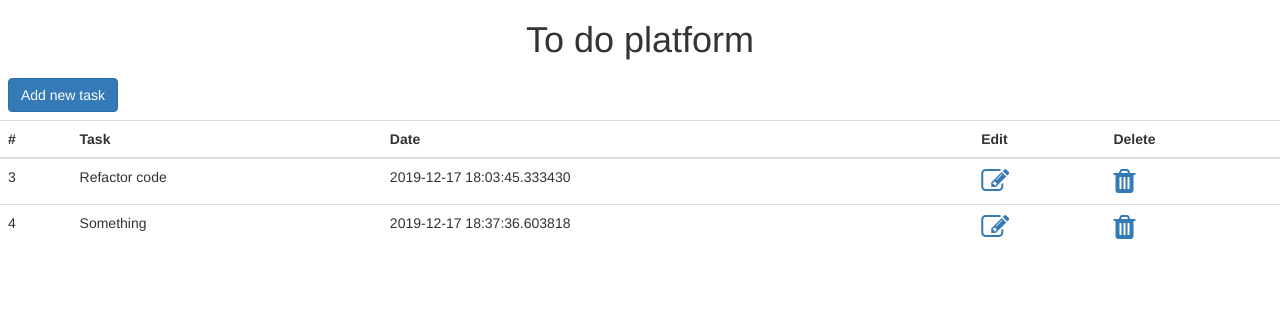
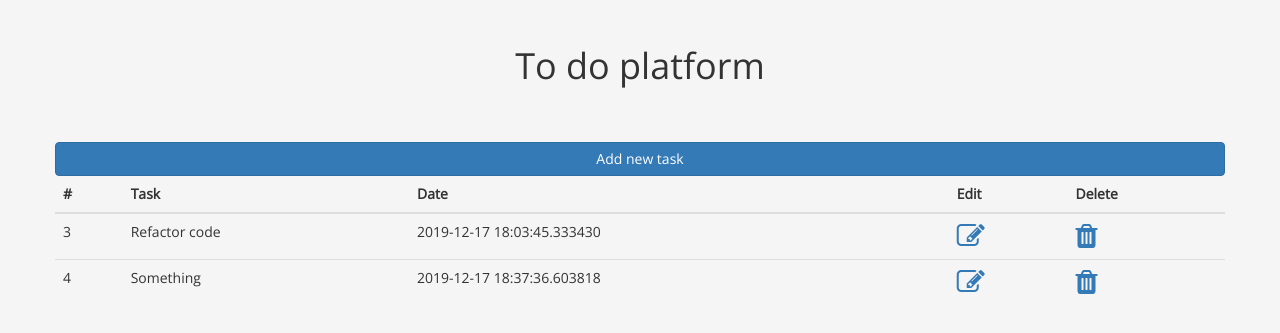
Before and after one commit to NickT5/reminder, a Flask app: page / in a window 1280 px wide. Shown: the top 333 px of the page. Run offline with Flask 2, Linux system fonts and the light colour scheme; data comes from the database, SQL or seed files in the repository; both versions use the stored data as it was after the commit; some libraries are stand-ins or nearby versions.

Commit message:
Add bootstrap/css styling to the application.

```diff
--- a/static/css/style.css
+++ b/static/css/style.css
@@ -1,3 +1,18 @@
-body h1{
-    text-align: center;
+@import url('https://fonts.googleapis.com/css?family=Open+Sans&display=swap');
+
+body{
+    background-color: rgb(245, 245, 245);
+    font-family: 'Open Sans', sans-serif;
+    height: 100%
 }
+
+.task_manager{
+    margin-top: 2%;
+    /*background-color: white;*/
+}
+.task_manager h1{
+    padding-bottom: 4%;
+}
+.my_button{
+    width: 100%
+}
--- a/templates/index.html
+++ b/templates/index.html
@@ -8,15 +8,23 @@
 {% endblock %}
 
 {% block body %}
+    <div class="task_manager container justify-content-center">
+        <div class="row text-center">
+            <div class="col">
                <h1>To do platform</h1>
+            </div>
+        </div>
 
+        <div class="row text-center">
+            <div class="col">
+                <a class="btn btn-primary my_button" href="/add_task">Add new task</a>
+            </div>
+        </div>
+
+        <div class="row">
+            <div class="col">
+                <div class="table-responsive">
                     <table class="table">
-        <thead>
-            <tr>
-                <td colspan="5"><a class="btn btn-primary" href="/add_task">Add new task</a></td>
-            </tr>
-        </thead>
-
                         <thead>
                             <tr>
                                 <th>#</th>
@@ -37,5 +45,8 @@
                             {% endfor %}
                         </tbody>
                     </table>
-
+                </div>
+            </div>
+        </div>
+    </div>
 {% endblock %}
```
Also changed, not shown: database.db. Lines whose indentation alone changed are shown as unchanged.
